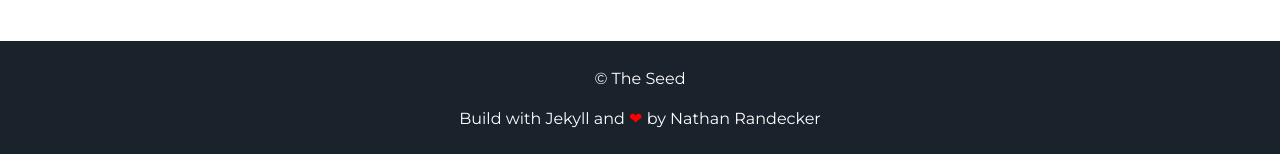
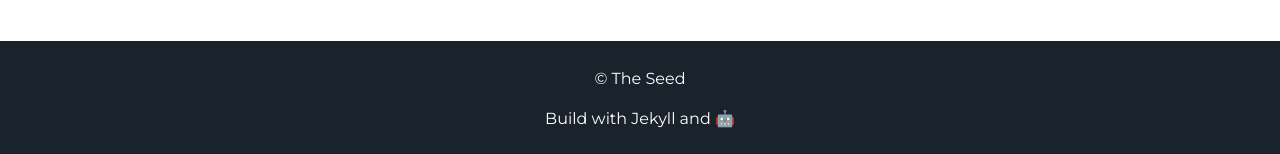
Before and after one commit to NikitaVr/the-seed-site, a Jekyll site: the page built from index.html, in a window 1280 px wide. Shown: the part 2075-2229 px from the top of the page. Built offline with Jekyll 4.4.1, drawn with Linux system fonts in a browser that asks for light colours.

Commit message:
update footer

```diff
--- a/_includes/footer.html
+++ b/_includes/footer.html
@@ -1,6 +1,6 @@
 <footer class="footer">
     <p>&copy; {{site.title}}</p>
-    <p>Build with Jekyll and <span class="love">❤</span> by <a href="https://github.com/nrandecker">Nathan Randecker</a>
+    <p>Build with Jekyll and <span class="love">🤖</span>
     </p>
 </footer>
 <script src="//cdn.jsdelivr.net/particles.js/2.0.0/particles.min.js"></script>
```
